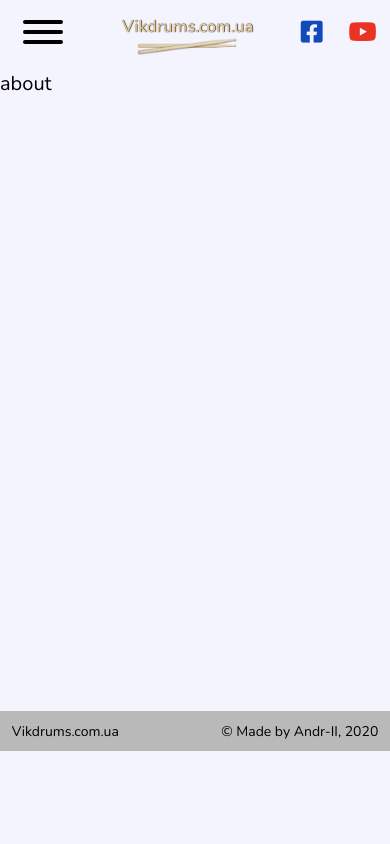
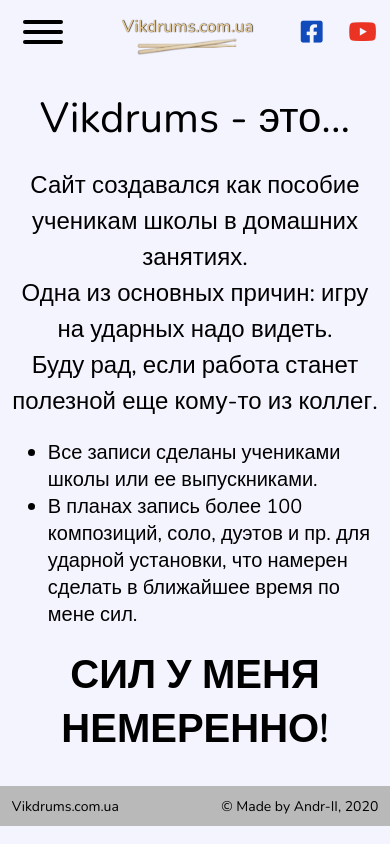
Before and after one commit to andr-ll/Vikdrums, a React (Create React App) app in the folder my-app/: page /about in a window 390 px wide. Built offline with nearby package versions, Linux system fonts and the light colour scheme.

Commit message:
first version of app

```diff
--- a/my-app/src/Components/About/About.scss
+++ b/my-app/src/Components/About/About.scss
@@ -1,7 +1,53 @@
 .about {
     min-height: 76vh;
+
+        h2 {
+            text-align: center;
+            margin-bottom: 20px;
+        }
+
+        p {
+            font-size: 30px;
+            line-height: 50px;
+            font-weight: 300;
+            margin-bottom: 40px;
+        }
+
+        h1 {
+            margin-top: 40px;
+            font-size: 40px;
+            text-align: center;
+        }
+
+        li {
+            height: 60px;
+        }
 }
 
 @media (max-width: 900px) {
+    .about {
+        min-height: fit-content;
 
+            h2 {
+                text-align: center;
+                margin: 20px auto;
+            }
+
+            p {
+                text-align: center;
+                font-size: 24px;
+                line-height: 36px;
+                font-weight: 300;
+                margin-bottom: 20px;
+            }
+
+            h1 {
+                margin-top: 20px;
+                margin-bottom: 30px;
+            }
+
+            li {
+                height: unset;
+            }
+    }
 }
--- a/my-app/src/Components/About/About.tsx
+++ b/my-app/src/Components/About/About.tsx
@@ -3,7 +3,20 @@ import './About.scss';
 export const About = () => {
     return (
         <section className="about">
-            about
+            <div className="container">
+                    <h2>Vikdrums - это...</h2>
+                    <p>Сайт создавался как пособие ученикам школы в домашних занятиях. <br/> Одна из основных причин: игру на ударных надо видеть. <br/> Буду рад, если работа станет полезной еще кому-то из коллег.
+                    </p>
+                    <ul>
+                        <li>
+                            Все записи сделаны учениками школы или ее выпускниками.
+                        </li>
+                        <li>
+                        В планах запись более 100 композиций, соло, дуэтов и пр. для ударной установки, что намерен сделать в ближайшее время по мене сил.
+                        </li>
+                    </ul>
+                     <h1>СИЛ У МЕНЯ НЕМЕРЕННО!</h1>
+            </div>
         </section>
     )
 }
--- a/my-app/src/Components/MainPage/Components/MediaFeatures.tsx
+++ b/my-app/src/Components/MainPage/Components/MediaFeatures.tsx
@@ -25,13 +25,13 @@ export const AudioFeatures = (props: AudioFeaturesProps) => {
                     <MediaCard
                         class={"fas fa-drum"}
                         header={"Слушай оригиналы песен"}
-                        link={"plus"}
+                        link={"audio"}
                         paragraph='В разделе "Плюс" собраны оригинальные аудио записи с барабанными партиями.'
                     />
                     <MediaCard
                         class={"fas fa-volume-mute"}
                         header={"Занимайся с треком без барабанов"}
-                        link={"minus"}
+                        link={"audio"}
                         paragraph='Большенство записей из раздела "Минус" имеют метроном. Это поможет ориентироваться в песне.'
                     />
                     <MediaCard
```
Also changed, not shown: 2 other files (tests, documents, lock files or other folders).
